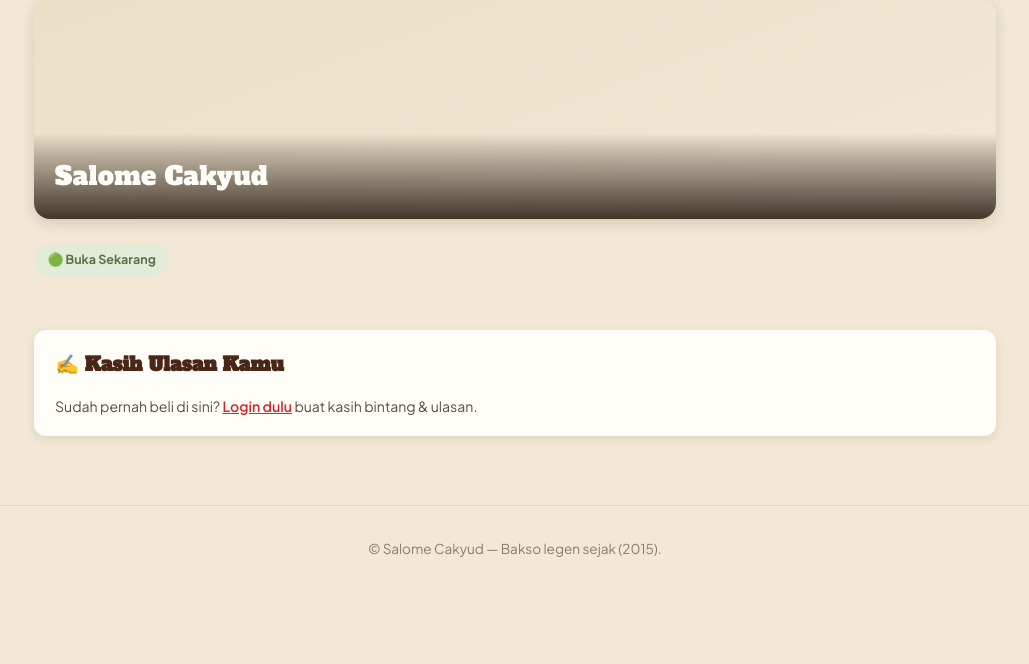
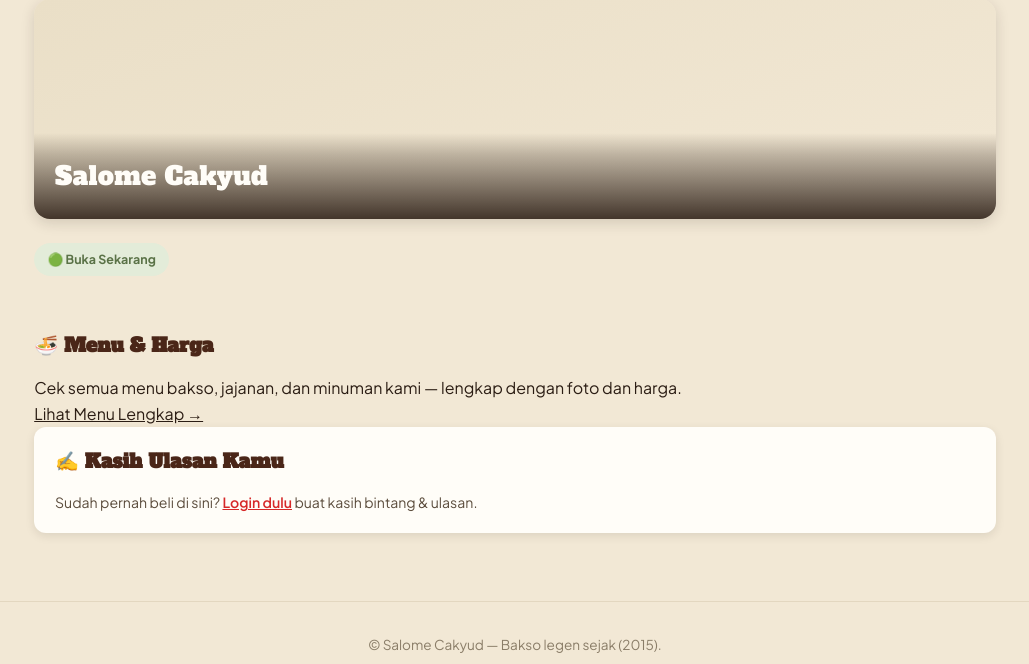
Before and after one commit to MiftahulKhoiri/Toko_onle, a FastAPI app: page /profil-toko in a window 1280 px wide. Shown: the part 156-820 px from the top of the page, without its empty margins (125-1154 px from the left). Before the commit the page ends 713 px from the top, so only its background shows below. Run offline with FastAPI, Linux system fonts and the light colour scheme; data comes from the database, SQL or seed files in the repository; data that the repository does not hold is empty.

Commit message:
Update profil_toko.html

```diff
--- a/app/templates/profil_toko.html
+++ b/app/templates/profil_toko.html
@@ -28,21 +28,19 @@ function formatErrorDetailTp(detail) {
 
 async function muatProfilToko() {
     try {
-        const [resProfil, resProduk, resTestimoni] = await Promise.all([
+        const [resProfil, resTestimoni] = await Promise.all([
             fetch("/api/profil-toko"),
-            fetch("/produk/?limit=200"),
             fetch("/testimoni"),
         ]);
 
         const profil = await resProfil.json();
-        const produkList = resProduk.ok ? await resProduk.json() : [];
         const testimoniList = resTestimoni.ok ? await resTestimoni.json() : [];
 
         renderHero(profil);
         renderInfoBar(profil);
         renderCta(profil);
         renderTentang(profil);
-        renderMenu(produkList);
+        renderMenu();
         renderPeta(profil);
         renderTestimoni(testimoniList);
         renderSosial(profil);
@@ -121,46 +119,15 @@ function renderTentang(profil) {
     `;
 }
 
-function renderMenu(produkList) {
+function renderMenu() {
     const el = document.getElementById("tp-menu");
-    if (!produkList.length) { el.innerHTML = ""; return; }
-
-    const grup = {};
-    for (const p of produkList) {
-        const kategori = p.kategori && p.kategori.trim() ? p.kategori : "Menu Lainnya";
-        if (!grup[kategori]) grup[kategori] = [];
-        grup[kategori].push(p);
-    }
-
-    let html = `<h2 class="tp-section-title">🍜 Menu &amp; Harga</h2>`;
-    for (const kategori of Object.keys(grup)) {
-        html += `<div class="tp-menu-kategori"><h3>${escapeHtml(kategori)}</h3><div class="produk-grid">`;
-        for (const p of grup[kategori]) {
-            const foto = p.gambar_url
-                ? `<img src="${escapeHtml(p.gambar_url)}" alt="${escapeHtml(p.nama)}">`
-                : `<div class="produk-placeholder">🥣</div>`;
-            html += `
-            <div class="produk-card">
-                <a href="/menu/${p.id}" class="produk-link">
-                    <div class="produk-media">
-                        ${foto}
-                        <span class="harga-stamp">Rp${p.harga.toLocaleString("id-ID")}</span>
-                    </div>
-                    <div class="produk-info">
-                        <h3>${escapeHtml(p.nama)}</h3>
-                        <p class="deskripsi">${escapeHtml(p.deskripsi || "")}</p>
-                    </div>
-                </a>
-                <div class="produk-aksi">
-                    <button onclick="tambahKeKeranjang(${p.id})" ${p.stok === 0 ? "disabled" : ""}>
-                        ${p.stok === 0 ? "Habis" : "+ Keranjang"}
-                    </button>
-                </div>
-            </div>`;
-        }
-        html += `</div></div>`;
-    }
-    el.innerHTML = html;
+    el.innerHTML = `
+        <div class="tp-menu-cta">
+            <h2 class="tp-section-title">🍜 Menu &amp; Harga</h2>
+            <p>Cek semua menu bakso, jajanan, dan minuman kami — lengkap dengan foto dan harga.</p>
+            <a href="/" class="tp-menu-btn">Lihat Menu Lengkap →</a>
+        </div>
+    `;
 }
 
 function renderPeta(profil) {
```
